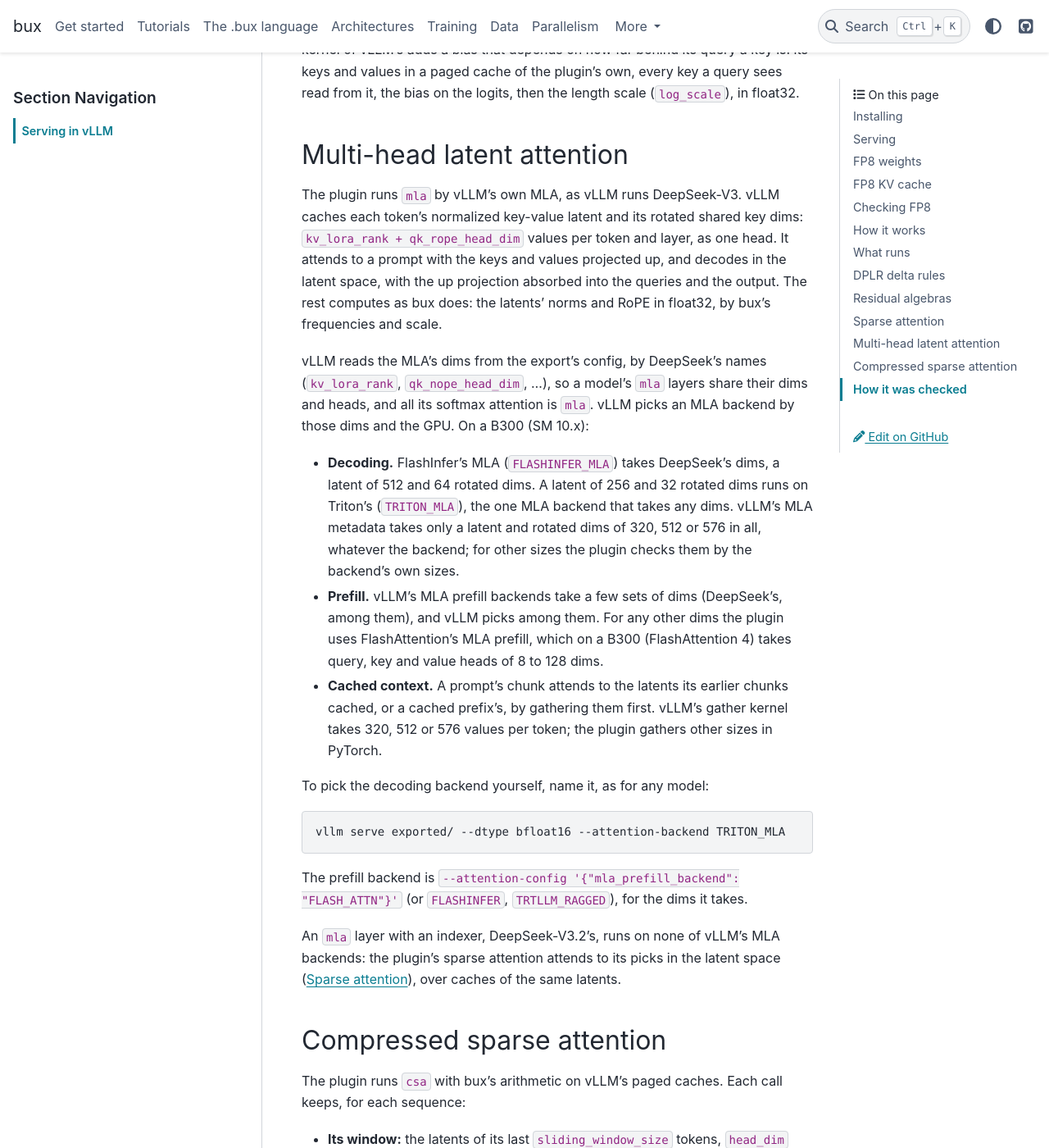
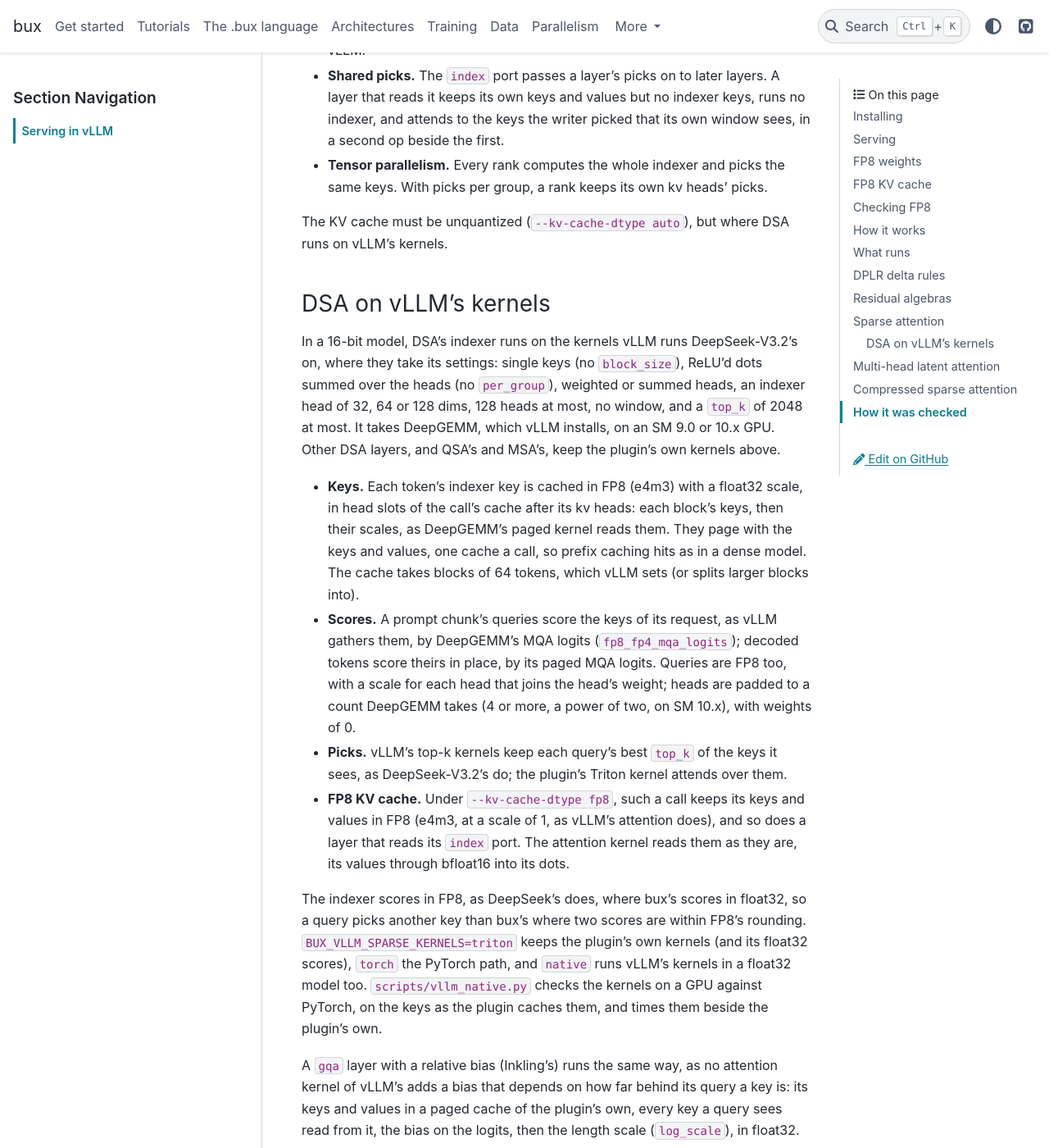
Before and after one commit to pilot7747/bux, a Sphinx documentation site: the page built from docs/export/vllm.md, in a window 1280 px wide and 1400 px high, scrolled down 15257 px. Shown: the whole window at 82% size. Built offline with Sphinx 7.4.7 and the PyData theme 0.15.4, drawn with Linux system fonts in a browser that asks for light colours; some of the changed text lies outside the part shown.

Commit message:
Docs: DSA on vLLM's kernels, the settings they take, its FP8 keys, scores and picks, and an FP8 KV cache for a sparse gqa layer on them and for one that reads its index port
Co-Authored-By: Claude Opus 5.5 <noreply@anthropic.com>

```diff
--- a/docs/export/vllm.md
+++ b/docs/export/vllm.md
@@ -161,14 +161,17 @@ a scale for its keys and one for its values, which vLLM reads from a checkpoint.
 export has none, so both are 1.0: the keys and values are cached as they are, to 3
 bits of mantissa, and clip past ±448, FP8's largest value. A model whose keys or
 values reach further needs scales of its own, which the export does not write yet.
-The layers whose cache is the plugin's own refuse an FP8 cache as the model is built
-(`NotImplementedError`, naming the layer and `kv_cache_dtype`), rather than keep it
-in bfloat16.
+Most layers whose cache is the plugin's own refuse an FP8 cache as the model is
+built (`NotImplementedError`, naming the layer and `kv_cache_dtype`), rather than
+keep it in bfloat16. A sparse `gqa` layer whose indexer runs on vLLM's DSA kernels,
+and one that reads its `index` port, keep theirs in FP8 at the same scale of 1, as
+the plugin's attention kernel reads e4m3 and e5m2 ([Sparse attention](#sparse-attention)).
 
 | Layers | FP8 KV cache |
 |--------|--------------|
 | `gqa` | yes, by vLLM's attention: sliding windows, sinks, soft-capping, gates, QK-norm, `kv_conv_size` (its conv state stays in the model's dtype), the `v` port, and the `kv` port (a reader attends to its writer's FP8 cache). On SM 10.x, see the note on FlashAttention below |
-| `gqa` with an indexer, the `index` port or a relative bias | refused: its cache is the plugin's ([Sparse attention](#sparse-attention)) |
+| `gqa` with an indexer on vLLM's DSA kernels, or reading the `index` port | yes, by the plugin's attention kernel, in a 16-bit model: its keys and values in FP8 beside the indexer's FP8 keys ([DSA on vLLM's kernels](#dsa-on-vllms-kernels)) |
+| `gqa` with another indexer (QSA's, MSA's, a window) or a relative bias | refused: its cache is the plugin's ([Sparse attention](#sparse-attention)) |
 | `mla` | yes, by vLLM's MLA backends that take FP8: Triton's (a latent of 256 and 32 rotated dims), FlashInfer's on SM 10.x (DeepSeek's dims). A prompt's cached context is dequantized as it is gathered, by vLLM's kernel or, for the latent sizes it lacks, the plugin's. Where no prefill backend of vLLM's takes the dims, the prefill is FlashAttention's, in the model's dtype |
 | `mla` with an indexer or the `index` port | refused: its cache is the plugin's |
 | `csa` | refused: its caches are the plugin's ([Compressed sparse attention](#compressed-sparse-attention)) |
@@ -299,8 +302,8 @@ in every run.
 | `rmsnorm`, `layernorm`, `dyt`, `mlp`, `gated_mlp`, `linear`, `act`, `scale`, `dropout` | yes, with the MLPs' `limit`, `up_softcap` and `up_offset` |
 | `conv` | by vLLM's short-conv kernels, its last inputs in vLLM's Mamba cache, as the conv on keys and values; the whole stream on every rank |
 | `short_conv` | LFM2's, `C * conv(B u)`, by the same kernels and state, its channels split over ranks, with or without biases |
-| `gqa` | RoPE (`pi`, `llama3`, `yarn`), QK-norm, GQA and MQA, biases, `fused_qkv`, sliding windows, soft-capping, sinks, its scale, `gated` (a gate per channel or per head, with `gate_head_bias`), `output_norm`, `power_scale` and `log_scale` (on the queries, which scales the logits as bux does), the conv on keys and values (`kv_conv_size`), an indexer ([Sparse attention](#sparse-attention)), a relative bias (Inkling's, by the plugin's own op, as an indexer), the `v` port: the value residual, fixed, learned or convex, the `kv` port: cross-layer KV sharing, by vLLM's own, between layers of the same kv heads, the reader's window no longer than the writer's, and the `index` port: one layer's picks shared with others ([Sparse attention](#sparse-attention)). QK-norm runs across all heads too (`qk_norm_all_heads`), its statistics summed over the ranks, where each rank keeps kv heads of its own. Not yet: the `kv` port of a sparse layer, or a relative bias beside an indexer or ports |
-| `mla` | by vLLM's MLA and its latent cache ([Multi-head latent attention](#multi-head-latent-attention)): queries at full rank or from a latent, RoPE (`pi`, `llama3`, `yarn`; partial, interleaved) or none, its scale, `gated` (a gate per channel or per head), `output_norm`; in bfloat16 or float16. With an indexer (DeepSeek-V3.2's) or the `index` port's picks, sparse attention in the latent space by the plugin's ops ([Sparse attention](#sparse-attention)), with a window, soft-capping and sinks too, in any dtype. Not yet: QK-norm, a window, soft-capping or sinks without an indexer, a relative bias, `log_scale`, `gate_head_bias`, the `kv` port, an indexer that picks per group, `mla` that vLLM runs as MLA beside other attention, or such `mla` layers of different dims or heads |
+| `gqa` | RoPE (`pi`, `llama3`, `yarn`), QK-norm, GQA and MQA, biases, `fused_qkv`, sliding windows, soft-capping, sinks, its scale, `gated` (a gate per channel or per head, with `gate_head_bias`), `output_norm`, `power_scale` and `log_scale` (on the queries, which scales the logits as bux does), the conv on keys and values (`kv_conv_size`), an indexer ([Sparse attention](#sparse-attention); DeepSeek-V3.2's on vLLM's DSA kernels, [DSA on vLLM's kernels](#dsa-on-vllms-kernels)), a relative bias (Inkling's, by the plugin's own op, as an indexer), the `v` port: the value residual, fixed, learned or convex, the `kv` port: cross-layer KV sharing, by vLLM's own, between layers of the same kv heads, the reader's window no longer than the writer's, and the `index` port: one layer's picks shared with others ([Sparse attention](#sparse-attention)). QK-norm runs across all heads too (`qk_norm_all_heads`), its statistics summed over the ranks, where each rank keeps kv heads of its own. Not yet: the `kv` port of a sparse layer, or a relative bias beside an indexer or ports |
+| `mla` | by vLLM's MLA and its latent cache ([Multi-head latent attention](#multi-head-latent-attention)): queries at full rank or from a latent, RoPE (`pi`, `llama3`, `yarn`; partial, interleaved) or none, its scale, `gated` (a gate per channel or per head), `output_norm`; in bfloat16 or float16. With an indexer (DeepSeek-V3.2's, its picks by vLLM's DSA kernels where they take it) or the `index` port's picks, sparse attention in the latent space by the plugin's ops ([Sparse attention](#sparse-attention)), with a window, soft-capping and sinks too, in any dtype. Not yet: QK-norm, a window, soft-capping or sinks without an indexer, a relative bias, `log_scale`, `gate_head_bias`, the `kv` port, an indexer that picks per group, `mla` that vLLM runs as MLA beside other attention, or such `mla` layers of different dims or heads |
 | `csa` | bux's arithmetic on vLLM's paged caches ([Compressed sparse attention](#compressed-sparse-attention)): a sliding window or every token, compressed latents of any `compress_ratio`, the indexer's top-k (ReLU'd or plain dots, weighted or summed, its norm), queries at full rank or from a latent, QK-norm, RoPE (`pi`, `llama3`, `yarn`; partial, interleaved), sinks, soft-capping, its scale, `gated` (a gate per channel or per head, `gate_head_bias`), `output_norm`, a dense or grouped low-rank output, and its `kv`, `index` and `candidates` ports; in float32 or bfloat16. Not yet: an indexer of blocks, a relative bias, `log_scale`, speculative decoding, decode context parallelism, or an FP8 KV cache |
 | `moe` | softmax, sigmoid and `sqrtsoftplus` routers, `router_logit_scale`, groups, the aux-free bias, a router bias, shared experts and their gate, gated and plain experts (`swish`, `gelu`, `gelu_tanh`, `relu2`) with biases, a `limit` and `up_offset` on `swish` and `quick_gelu` gates (gpt-oss's), SiTU-GLU experts (`situ` with an `up_softcap`, Kimi K3's, by vLLM's own), LatentMoE with its norms (vLLM's fused experts at the latent's width), shared experts the router scores (`shared_expert_sink`), and each routed expert's output normalized before its weight (`expert_norm`; each of a token's picks a row of its own in vLLM's fused MoE, so that their outputs come back apart, summed over the ranks, for the norm). Not yet: an `up_softcap` on experts other than `situ` ones |
 | `mamba`, `mamba2`, `gdn` | by vLLM's own layers (`mamba` as Jamba's, without speculative decoding), with one type and shape of recurrent layer per model; `gdn` in bfloat16 only, and without a short conv or an output gate by bux's own rule ([DPLR delta rules](#dplr-delta-rules)). Under tensor parallelism, vLLM 0.32's Mamba-2 failed with one group (its fused all-reduce), and in bfloat16 where a rank's share of the input projection is not a multiple of 8 wide |
@@ -451,7 +454,41 @@ layer: a window, sinks, a softcap, and a `gqa` layer's conv on keys and values a
 - **Tensor parallelism.** Every rank computes the whole indexer and picks the same
   keys. With picks per group, a rank keeps its own kv heads' picks.
 
-The KV cache must be unquantized (`--kv-cache-dtype auto`).
+The KV cache must be unquantized (`--kv-cache-dtype auto`), but where DSA runs on
+vLLM's kernels.
+
+### DSA on vLLM's kernels
+
+In a 16-bit model, DSA's indexer runs on the kernels vLLM runs DeepSeek-V3.2's on,
+where they take its settings: single keys (no `block_size`), ReLU'd dots summed
+over the heads (no `per_group`), weighted or summed heads, an indexer head of 32,
+64 or 128 dims, 128 heads at most, no window, and a `top_k` of 2048 at most. It
+takes DeepGEMM, which vLLM installs, on an SM 9.0 or 10.x GPU. Other DSA layers, and
+QSA's and MSA's, keep the plugin's own kernels above.
+
+- **Keys.** Each token's indexer key is cached in FP8 (e4m3) with a float32 scale,
+  in head slots of the call's cache after its kv heads: each block's keys, then
+  their scales, as DeepGEMM's paged kernel reads them. They page with the keys and
+  values, one cache a call, so prefix caching hits as in a dense model. The cache
+  takes blocks of 64 tokens, which vLLM sets (or splits larger blocks into).
+- **Scores.** A prompt chunk's queries score the keys of its request, as vLLM
+  gathers them, by DeepGEMM's MQA logits (`fp8_fp4_mqa_logits`); decoded tokens
+  score theirs in place, by its paged MQA logits. Queries are FP8 too, with a scale
+  for each head that joins the head's weight; heads are padded to a count DeepGEMM
+  takes (4 or more, a power of two, on SM 10.x), with weights of 0.
+- **Picks.** vLLM's top-k kernels keep each query's best `top_k` of the keys it
+  sees, as DeepSeek-V3.2's do; the plugin's Triton kernel attends over them.
+- **FP8 KV cache.** Under `--kv-cache-dtype fp8`, such a call keeps its keys and
+  values in FP8 (e4m3, at a scale of 1, as vLLM's attention does), and so does a
+  layer that reads its `index` port. The attention kernel reads them as they are,
+  its values through bfloat16 into its dots.
+
+The indexer scores in FP8, as DeepSeek's does, where bux's scores in float32, so a
+query picks another key than bux's where two scores are within FP8's rounding.
+`BUX_VLLM_SPARSE_KERNELS=triton` keeps the plugin's own kernels (and its float32
+scores), `torch` the PyTorch path, and `native` runs vLLM's kernels in a float32
+model too. `scripts/vllm_native.py` checks the kernels on a GPU against PyTorch, on
+the keys as the plugin caches them, and times them beside the plugin's own.
 
 A `gqa` layer with a relative bias (Inkling's) runs the same way, as no attention
 kernel of vLLM's adds a bias that depends on how far behind its query a key is: its
```
